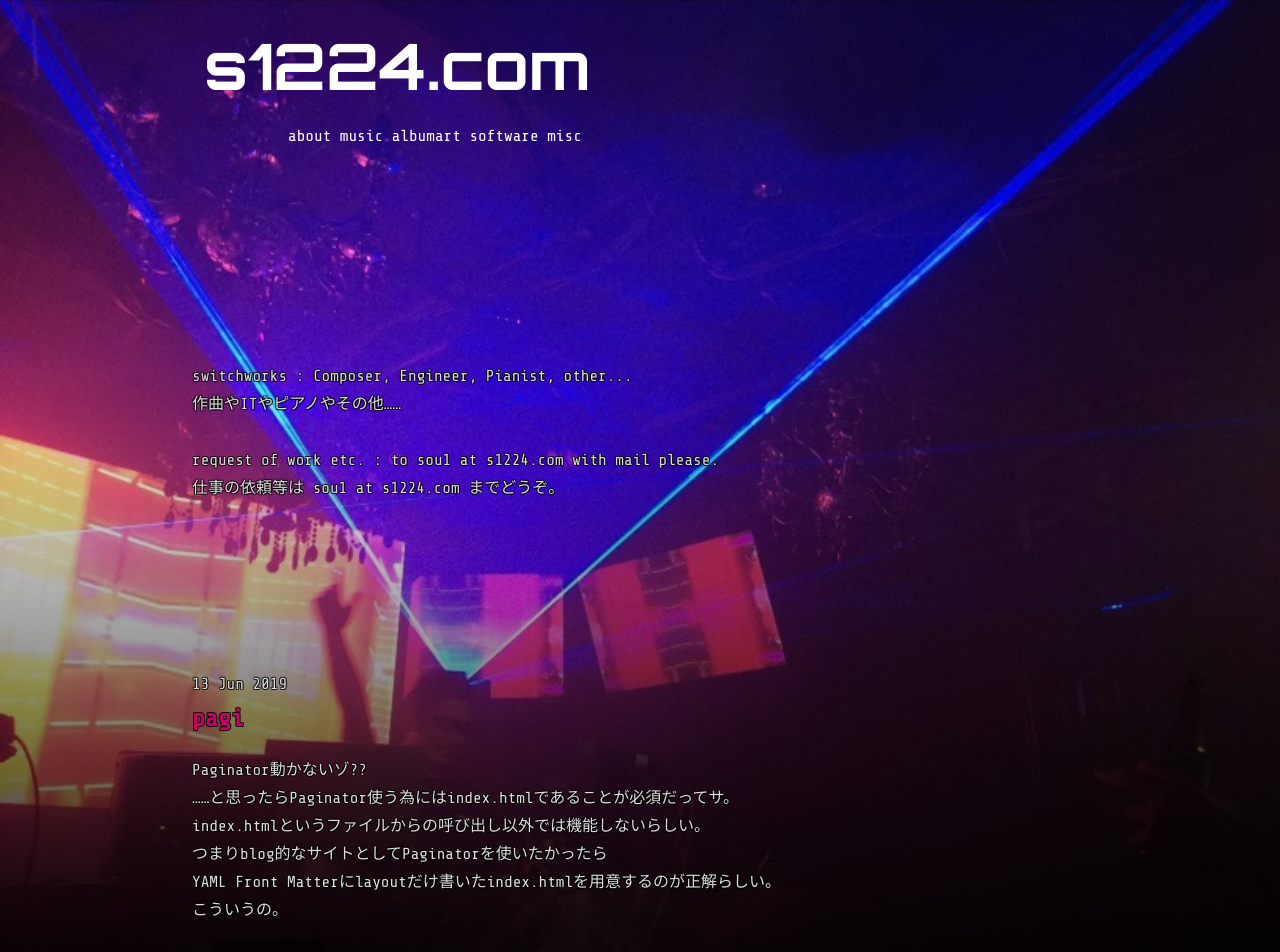
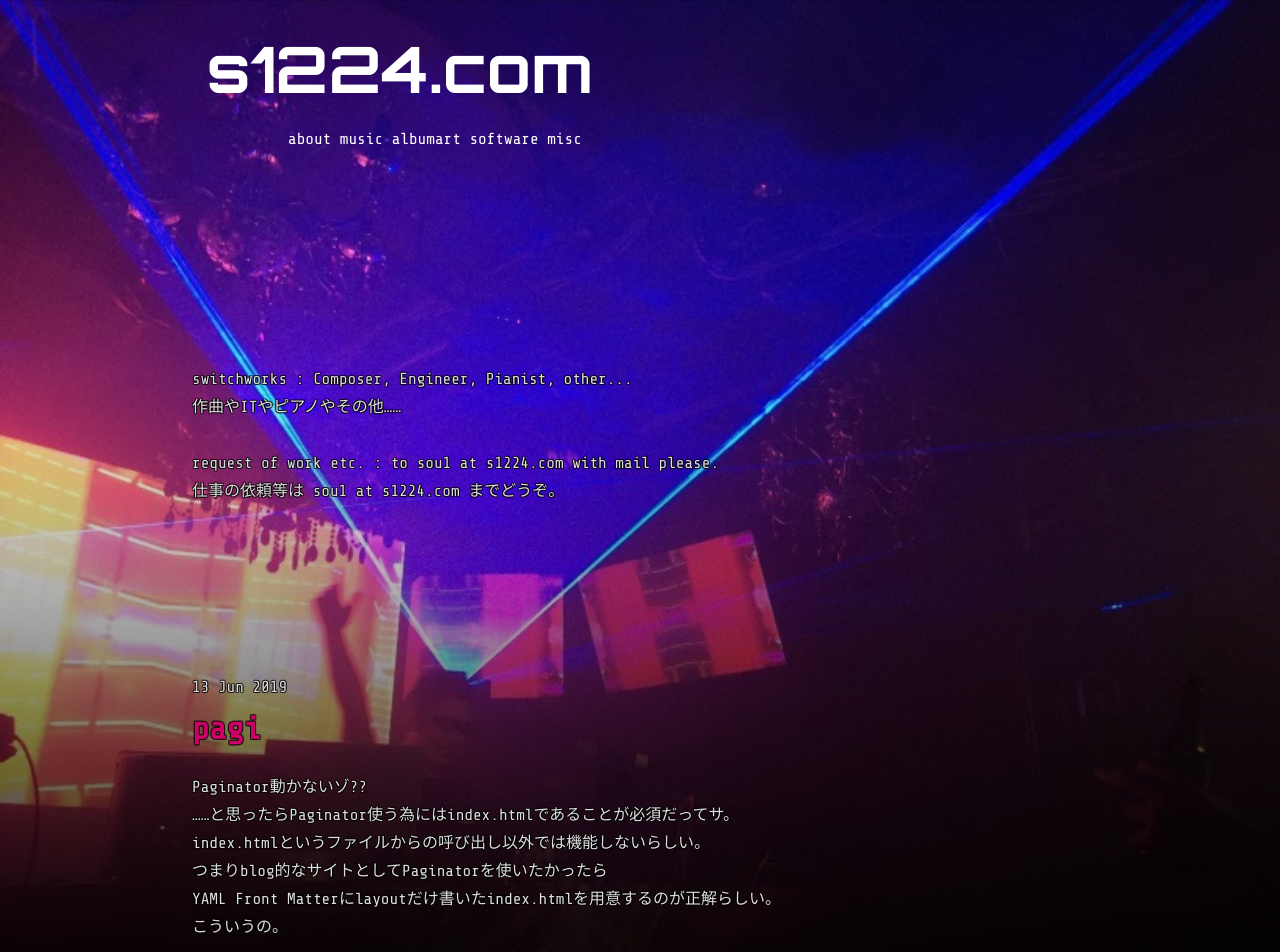
Before and after one commit to switchworks/switchworks.github.io, a Jekyll site: the page built from index.html, in a window 1280 px wide. Shown: the top 952 px of the page. Built offline with Jekyll 4.4.1, drawn with Linux system fonts in a browser that asks for light colours; the list of posts is cut into pages by our own code.

Commit message:
Update default.html

```diff
--- a/_layouts/default.html
+++ b/_layouts/default.html
@@ -3,6 +3,7 @@
 	<head>
 	<meta charset='utf-8'>
 	<title>{{page.title}} - s1224.com</title>
+	<meta name="viewport" content="width=device-width,initial-scale=1">
 	<link rel="icon" type="image/gif" href="/images/lambda.gif">
 	<link href="https://fonts.googleapis.com/css?family=Orbitron:700&display=swap" rel="stylesheet">
 	<link href="https://fonts.googleapis.com/css?family=M+PLUS+1p" rel="stylesheet">
@@ -34,7 +35,7 @@
 		margin: auto;
 	}
 	header {
-		padding : 10px 0 0 12px;
+		padding : 0.8rem 0 0 0.9rem;
 		color:white;
 		font-family : 'Orbitron';
 		font-size : 4em;
@@ -43,7 +44,7 @@
 	#sidebar {
 		color:white;
 		user-select: none;
-		padding: 0 0 1em 6em;
+		padding: 0 0 1rem 6rem;
 	}
 	#sidebar ul{
 		margin:0;
@@ -52,7 +53,7 @@
 	#sidebar li{
 		display: inline;
 		list-style-type: none;
-		font-size:1em;
+		font-size:1rem;
 	}
 	#sidebar li a{
 		text-decoration: none;
@@ -71,7 +72,7 @@
 	article h1 {
 		color : #cc0066;
 		margin : 0;
-		font-size: 2rm;
+		font-size: 2rem;
 	}
 	article h1 a {
 		color : #cc0066;
@@ -81,7 +82,7 @@
 		text-decoration : underline;
 	}
 	.content {
-		margin-bottom: 5em;
+		margin-bottom: 5rem;
 	}
 	.pagination {
 		text-align: center;
@@ -89,11 +90,11 @@
 	code {
 		display: inline-block;
 		background: #00000080;
-		margin-left: 1.5em;
-		padding: 0.5em;
+		margin-left: 1.5rem;
+		padding: 0.5rem;
 	}
 	::-webkit-scrollbar{
-		width: 0.5em;
+		width: 0.5rem;
 	}
 	::-webkit-scrollbar-track{
 		background: #888;
```
